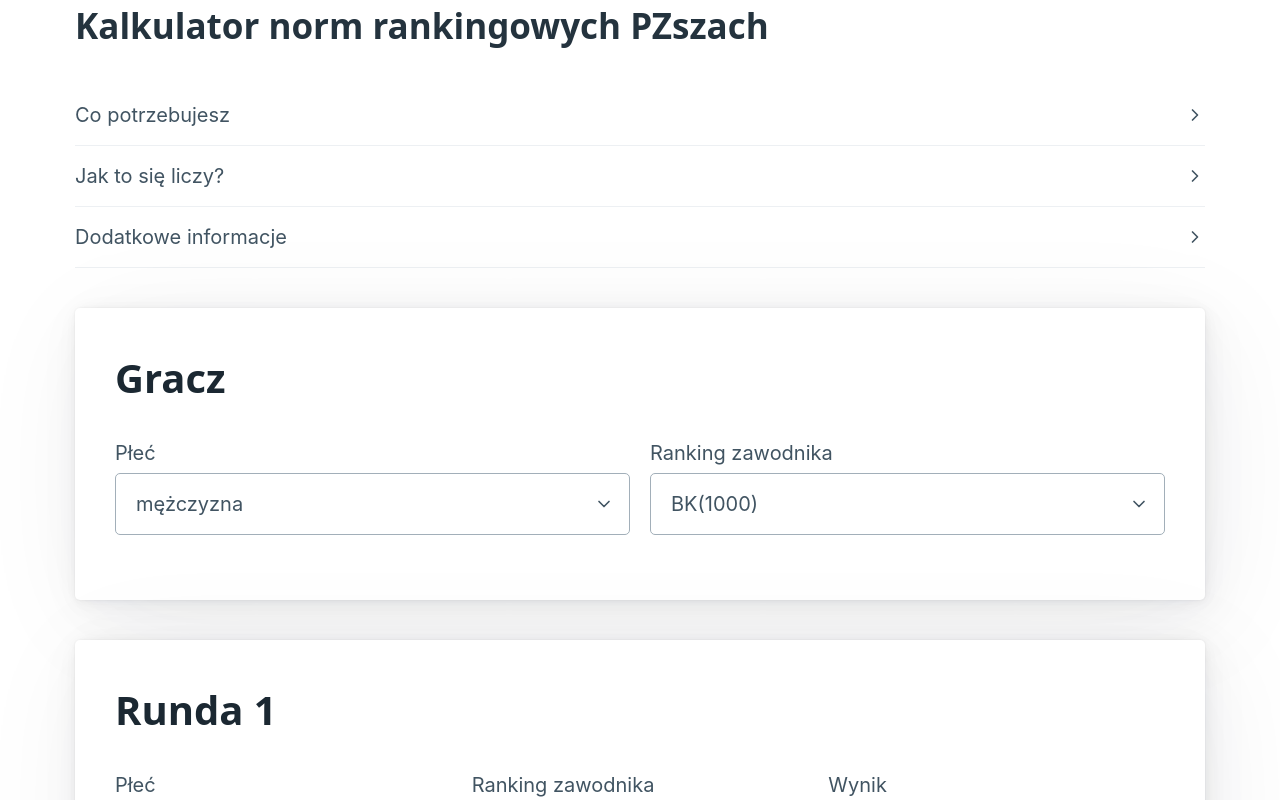
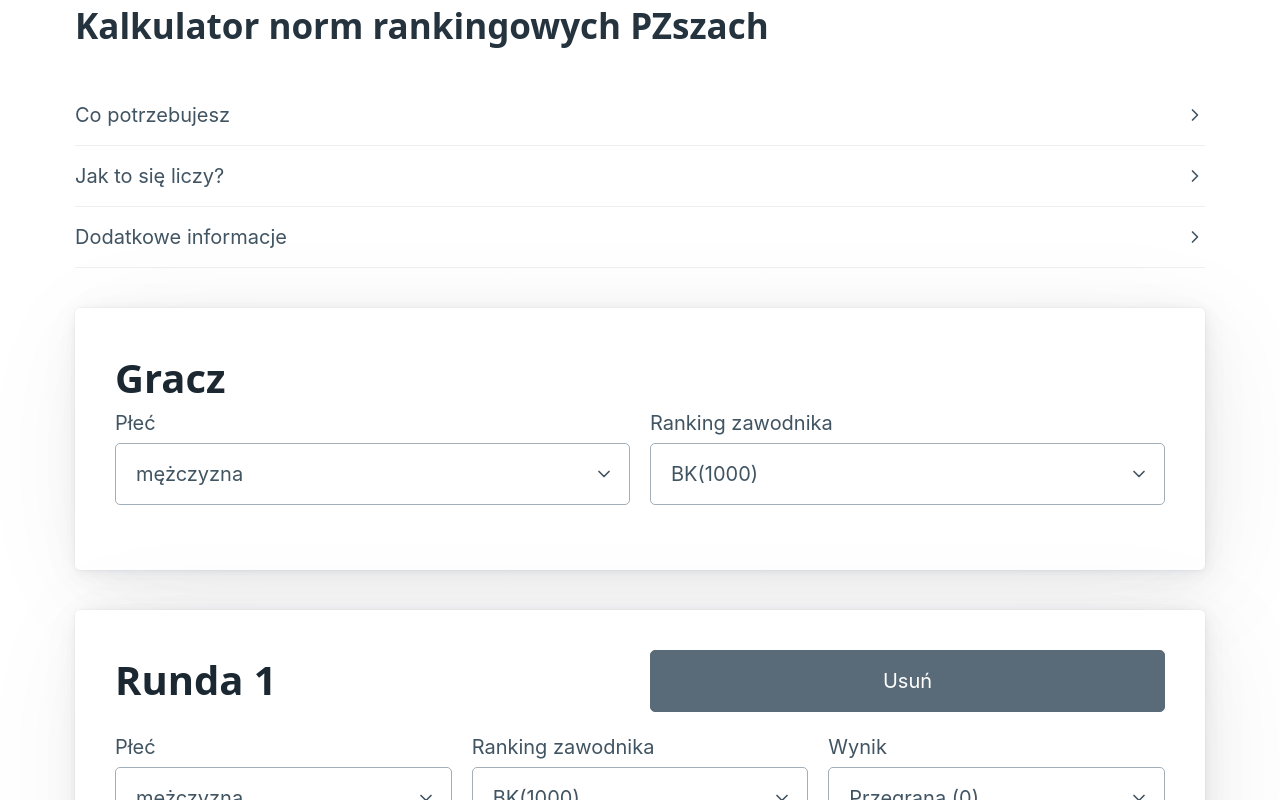
Before and after one commit to DocentSzachista/pzszach-rank-calc, a React (Create React App) app: page / in a window 1280 px wide. Both pictures are taken after a click on the button "Add round". Shown: the top 800 px of the page. Built offline with nearby package versions, Linux system fonts and the light colour scheme.

Commit message:
add ability to remove encounters
Signed-off-by: DocentSzachista <idontknow5325@gmail.com>

```diff
--- a/src/App.js
+++ b/src/App.js
@@ -7,15 +7,18 @@ import Description from "./components/Descritpion";
 function App() {
 
   const [opponents, setOpponents] = useState([{
-    "roundNumber": 0,
+    // "roundNumber": 0,
     "category": "BK",
-    "gender": "M"
+    "gender": "M",
+    "isPlayer": true
   }]);
   const [rankBlob, setRankBlob] = useState({
     "currentRuz": undefined,
     "normsAchieved":[]
   });
+
   const [showModal, setShowModal] = useState(false);
+  const [disabledButton, setDisabledButton] = useState(true);
 
   const handleModalClick = () =>{
     setShowModal(!showModal);
@@ -23,16 +26,23 @@ function App() {
 
   const addNewOpponent = function() {
     const newOpponent = {
-      "roundNumber": opponents.length,
       "category": "BK",
-      "score": undefined,
+      "score": 0,
       "gender": "M"
     }
     setOpponents(
       [...opponents, newOpponent]
     );
+    setRankBlob(calculatePlayerChanges(opponents));
+    handleStatisticsButton();
   };
 
+  const handleStatisticsButton = () =>{
+    if (opponents.length <5 && disabledButton)
+      setDisabledButton(true);
+    else if (!disabledButton && opponents.length === 5)
+      setDisabledButton(false);
+  };
 
   const updateOpponents = () =>{
     setOpponents(
@@ -40,8 +50,13 @@ function App() {
     );
     // here handle all the calculations
     setRankBlob(calculatePlayerChanges(opponents));
-  }
+  };
 
+  const handleOpponentRemoval = (index) =>{
+    setOpponents(opponents.filter( (_, id) => id !== index));
+    setRankBlob(calculatePlayerChanges(opponents));
+    handleStatisticsButton();
+  };
 
   return (
     <main className="container">
@@ -49,14 +64,14 @@ function App() {
 
       {
         opponents.map(
-          oponent => {
-            return <PlayerCard round={oponent} updateOpponents={updateOpponents}/>
+          (oponent, index) => {
+            return <PlayerCard key={index} round={oponent} updateOpponents={updateOpponents} removeOpponent={handleOpponentRemoval} index={index}/>
           }
         )
       }
       <div className="grid">
         <button className="primary" onClick={addNewOpponent}>Add round</button>
-        <button className="secondary" onClick={handleModalClick}>Pokaż statystyki</button>
+        <button className="secondary" onClick={handleModalClick} on disabled={disabledButton}>Pokaż statystyki</button>
       </div>
       <Modal rankBlob={rankBlob} show={showModal} onClose={handleModalClick} />
     </main>
--- a/src/components/Descritpion.js
+++ b/src/components/Descritpion.js
@@ -2,9 +2,11 @@ const Description = () =>{
 
     return (
         <div className="desc">
-            <h2>
-                Kalkulator norm rankingowych PZszach
-            </h2>
+            <div className="grid">
+                <h2>
+                    Kalkulator norm rankingowych PZszach
+                </h2>
+            </div>
             <div>
                 <details>
                     <summary>
--- a/src/components/PlayerCard.js
+++ b/src/components/PlayerCard.js
@@ -3,7 +3,8 @@ import { rankingValues } from "../resources/requirements";
 const PlayerCard = (props) => {
     const round = props.round;
     const updateOpponents = props.updateOpponents;
-
+    const index = props.index;
+    const removeOpponent = props.removeOpponent;
     const updateGender = event =>{
         const newGender = event.target.value;
         round.gender = newGender
@@ -19,15 +20,30 @@ const PlayerCard = (props) => {
         round.score = parseFloat(event.target.value);
         updateOpponents();
     };
+    const handleRemoval = event =>{
+        removeOpponent(index);
+    };
+
+    const headline = round.isPlayer ? (<><h1>Gracz</h1><h2></h2> </>) : (
+    <>
+        <h1>Runda {index}</h1>
+        <button className="secondary" onClick={handleRemoval}>Usuń</button>
+    </>);
+
 
     return (
         <article>
-            <hgroup>
-                <h1>
-                    {round.roundNumber === 0 ? "Gracz" : `Runda ${round.roundNumber}`  }
+            <hgroup className="grid">
+                {headline}
+                {/* <h1>
+                    {round.isPlayer  ? "Gracz" : `Runda ${index}`  }
                 </h1>
-                <h2>
-                </h2>
+
+                <button className="primary">
+                    Usuń
+                </button> */}
+                {/* <h2>
+                </h2> */}
             </hgroup>
             <div className="grid">
                 <label>Płeć
@@ -40,14 +56,14 @@ const PlayerCard = (props) => {
                     <select name="ranking" onChange={handleRanking}>
                     {
                         rankingValues[round.gender].map(
-                            rank => {
-                                return <option value={rank.name}> {rank.name}({rank.value}) </option>;
+                            (rank, id) => {
+                                return <option key={id} value={rank.name}> {rank.name}({rank.value}) </option>;
                             }
                         )
                     }
                     </select>
                 </label>
-                { round.roundNumber === 0 ? "" :
+                { round.isPlayer ? "" :
                 <label>
                     Wynik
                     <select value={null} onChange={handleScore}>
```
